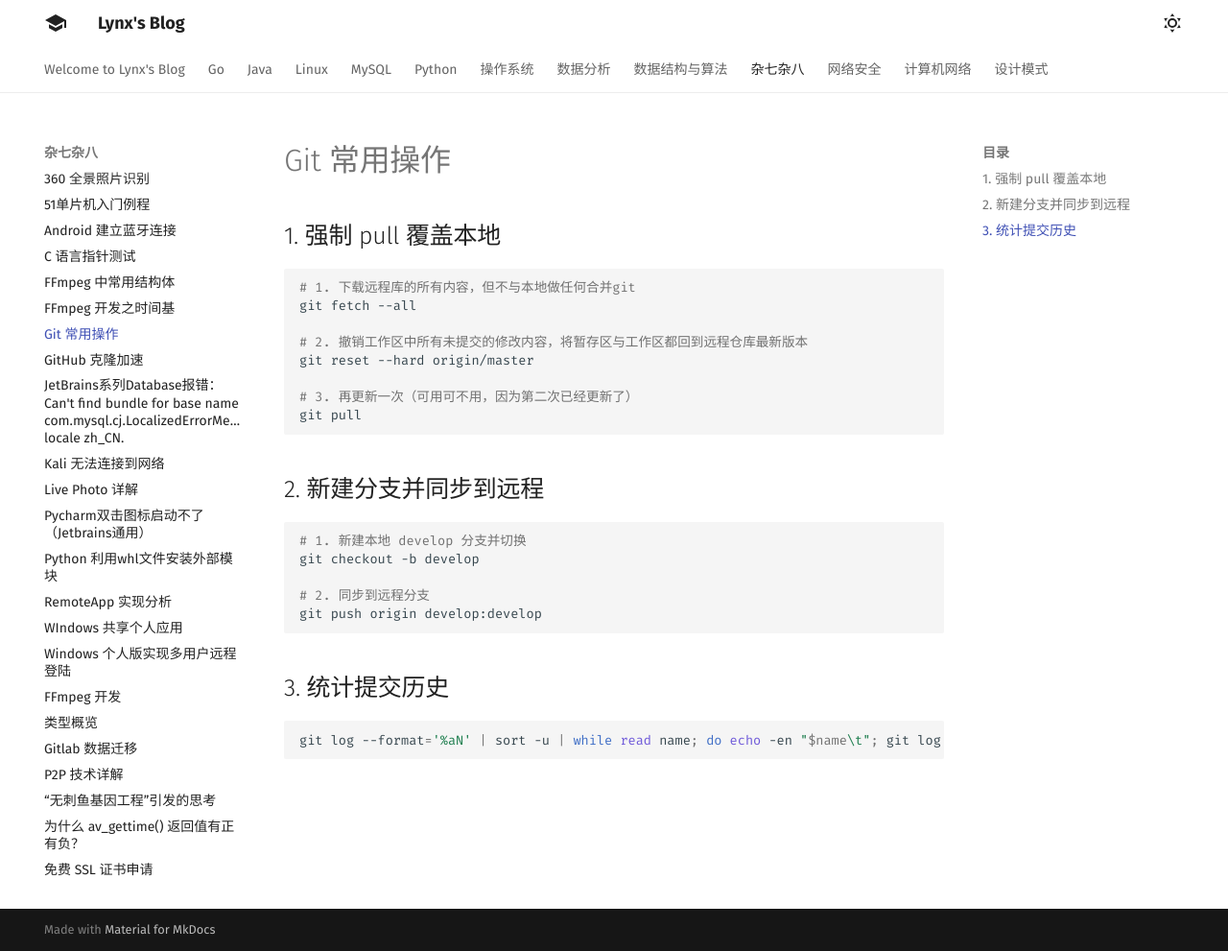
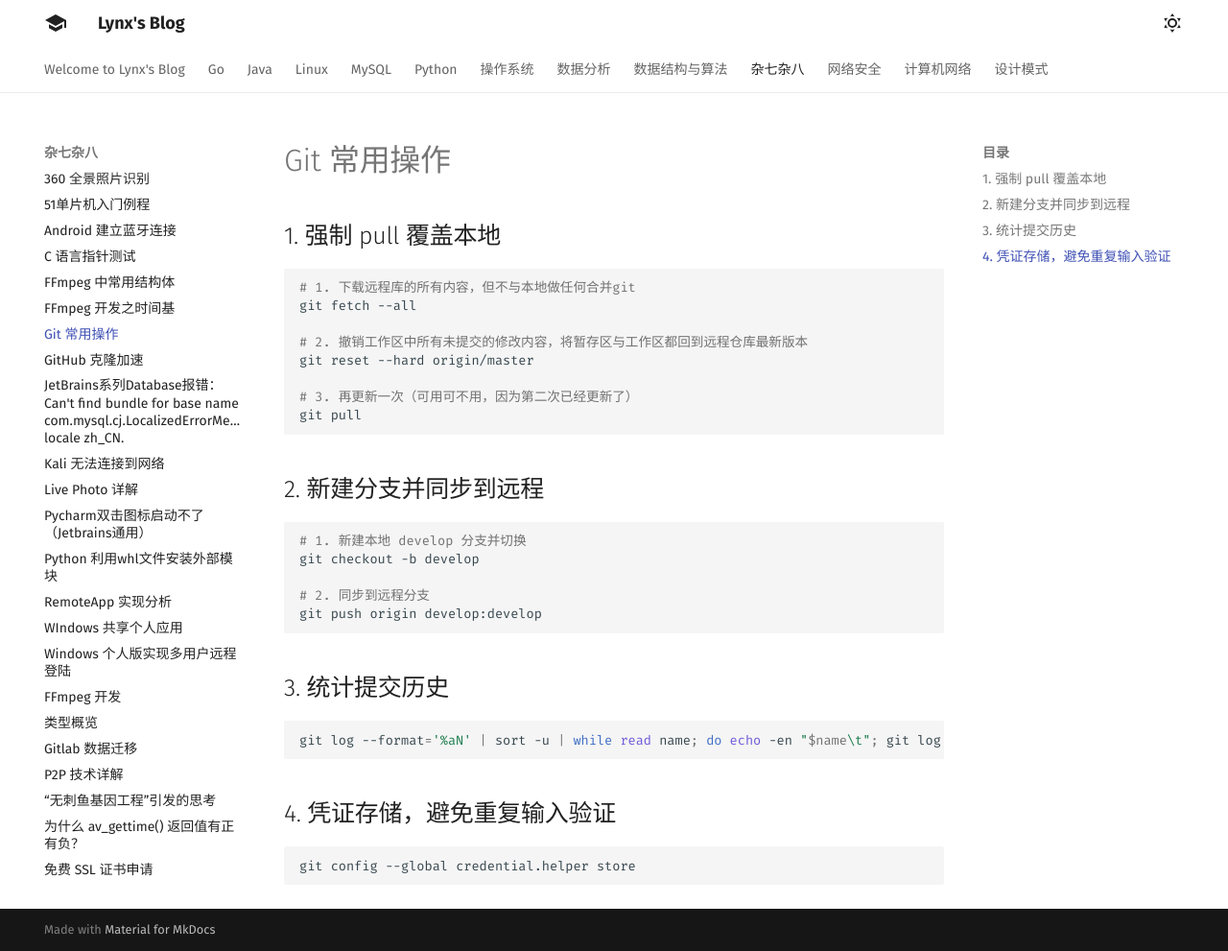
Before and after one commit to 1314liuwei/blog, an MkDocs documentation site: the page built from docs/杂七杂八/Git 常用操作.md, in a window 1280 px wide and 991 px high. Shown: the whole window at 96% size. Built offline with MkDocs 1.6.1 and Material for MkDocs 9.7.7, drawn with Linux system fonts in a browser that asks for light colours.

Commit message:
2023/06/05 周一

````diff
--- a/docs/杂七杂八/Git 常用操作.md
+++ b/docs/杂七杂八/Git 常用操作.md
@@ -28,3 +28,9 @@ git push origin develop:develop
 ```bash
 git log --format='%aN' | sort -u | while read name; do echo -en "$name\t"; git log --author="$name" --pretty=tformat: --numstat | awk '{ add += $1; subs += $2; loc += $1 - $2 } END { printf "added lines: %s, removed lines: %s, total lines: %s\n", add, subs, loc }' -; done
 ```
+
+## 4. 凭证存储，避免重复输入验证
+
+```bash
+git config --global credential.helper store
+```
````
